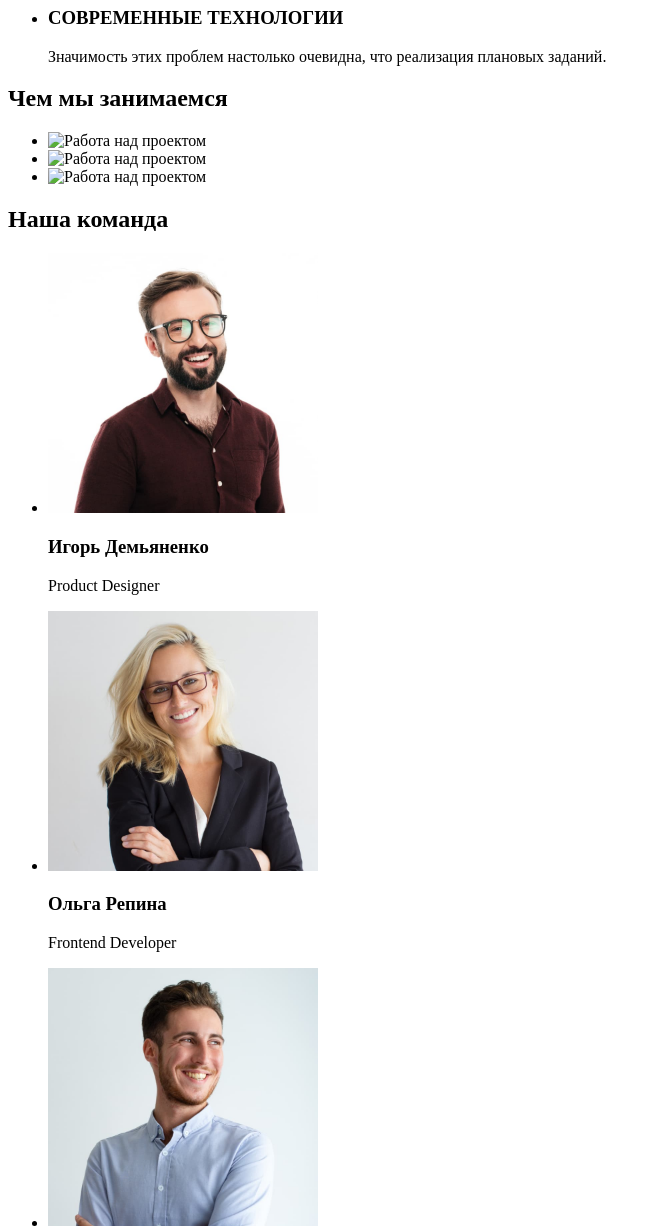
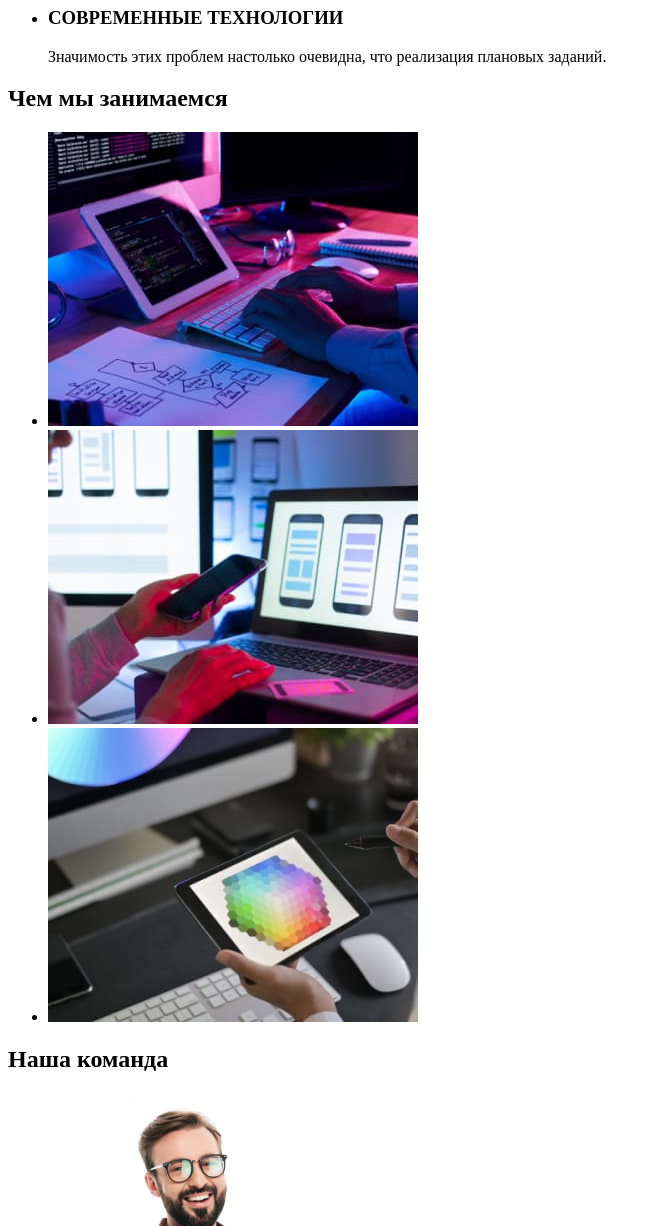
Before and after one commit to Katerina0705/goit-markup-hw-01, a plain HTML site: page index.html in a window 1280 px wide. Shown: the part 480-1706 px from the top of the page, without its empty margins (0-659 px from the left). Drawn offline with Linux system fonts and the light colour scheme.

Commit message:
исправлено изображение
исправлено изображение

```diff
--- a/index.html
+++ b/index.html
@@ -52,10 +52,11 @@
         <section>
             <h2>Чем мы занимаемся</h2>
             <ul>
-                <li> <img src="./images/about-img-1" alt="Работа над проектом" width="370">
-                <li> <img src="./images/about-img-2" alt="Работа над проектом" width="370">
+                <li> <img src="./images/about-img-1.jpg" alt="Работа над проектом" width="370">
                 </li>
-                <li> <img src="./images/about-img-3" alt="Работа над проектом" width="370">
+                <li> <img src="./images/about-img-2.jpg" alt="Работа над проектом" width="370">
+                </li>
+                <li> <img src="./images/about-img-3.jpg" alt="Работа над проектом" width="370">
                 </li>
             </ul>
         </section>
```
